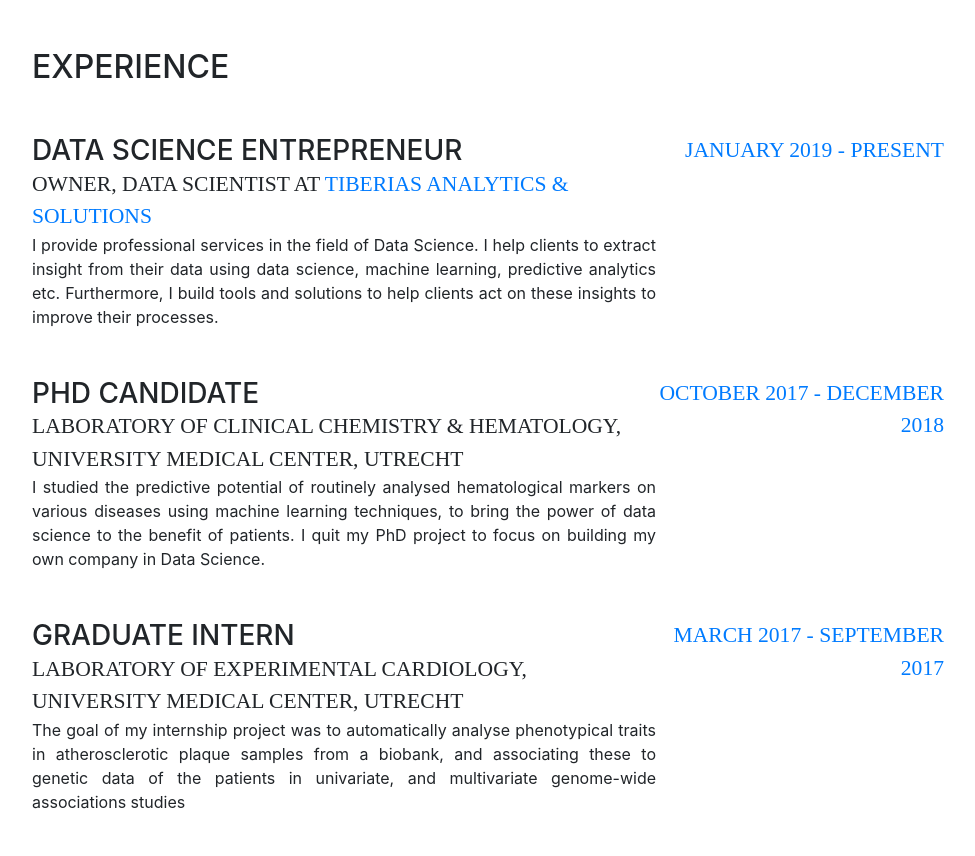
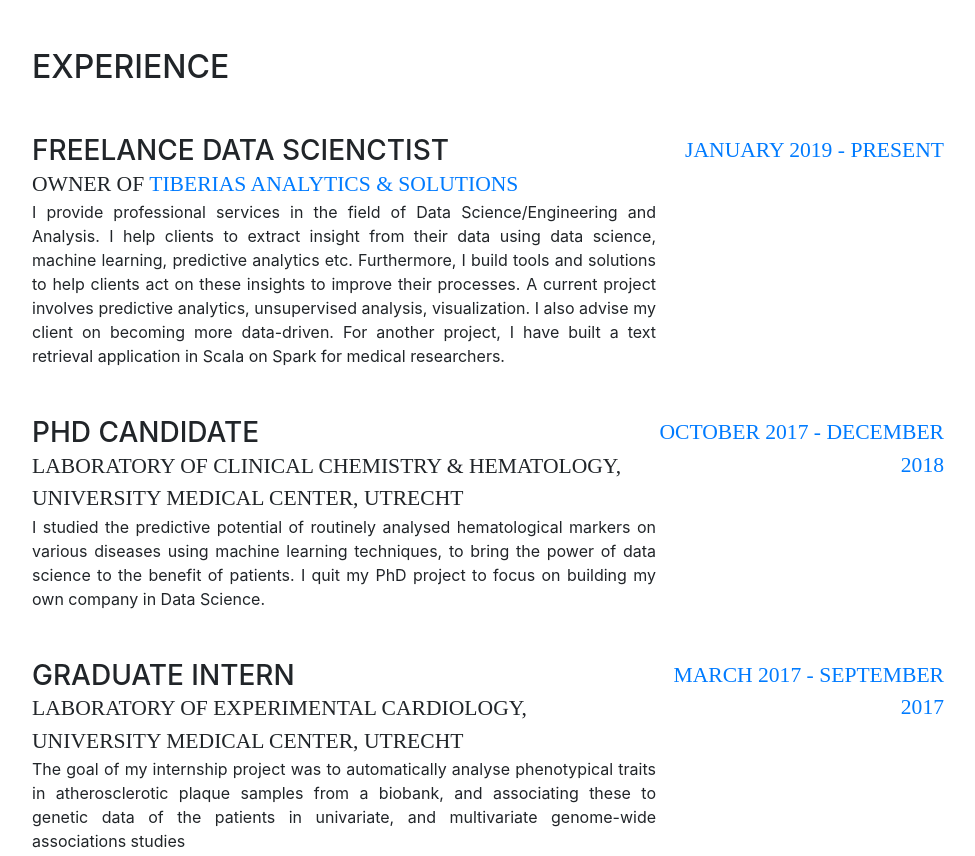
Before and after one commit to tbezemer/tbezemer.github.io, a website with bundled scripts: page index.html in a window 1280 px wide. Shown: the part 800-1656 px from the top of the page, without its empty margins (288-1263 px from the left). Built offline with nearby package versions, Linux system fonts and the light colour scheme; a web font is replaced by a local one.

Commit message:
Update 20200129

```diff
--- a/index.html
+++ b/index.html
@@ -108,9 +108,9 @@
 
           <div class="resume-item d-flex flex-column flex-md-row mb-5">
             <div class="resume-content mr-auto">
-              <h3 class="mb-0">Data Science Entrepreneur</h3>
-              <div class="subheading mb-0">Owner, Data Scientist at <a href="http://www.tiberias.io">Tiberias Analytics & Solutions</a></div>
-              <div class='description_div'>I provide professional services in the field of Data Science. I help clients to extract insight from their data using data science, machine learning, predictive analytics etc. Furthermore, I build tools and solutions to help clients act on these insights to improve their processes.</div>
+              <h3 class="mb-0">Freelance Data Scienctist</h3>
+              <div class="subheading mb-0">Owner of <a href="http://www.tiberias.io">Tiberias Analytics & Solutions</a></div>
+              <div class='description_div'>I provide professional services in the field of Data Science/Engineering and Analysis. I help clients to extract insight from their data using data science, machine learning, predictive analytics etc. Furthermore, I build tools and solutions to help clients act on these insights to improve their processes. A current project involves predictive analytics, unsupervised analysis, visualization. I also advise my client on becoming more data-driven. For another project, I have built a text retrieval application in Scala on Spark for medical researchers.</div>
             </div>
             <div class="resume-date text-md-right datefont">
               <span class="text-primary">January 2019 - Present</span>
@@ -228,9 +228,6 @@
               <i class="devicons devicons-python"></i>
             </li>
             <li class="list-inline-item">
-              <i class="devicons devicons-swift"></i>
-            </li>
-            <li class="list-inline-item">
               <i class="devicons devicons-git"></i>
             </li>
             <li class="list-inline-item">
@@ -246,7 +243,7 @@
               <i class="devicons devicons-intellij"></i>
             </li>
             <li class="list-inline-item">
-              <i class="devicons devicons-photoshop"></i>
+              <i class="devicons devicons-react"></i>
             </li>
           </ul>
 
```
